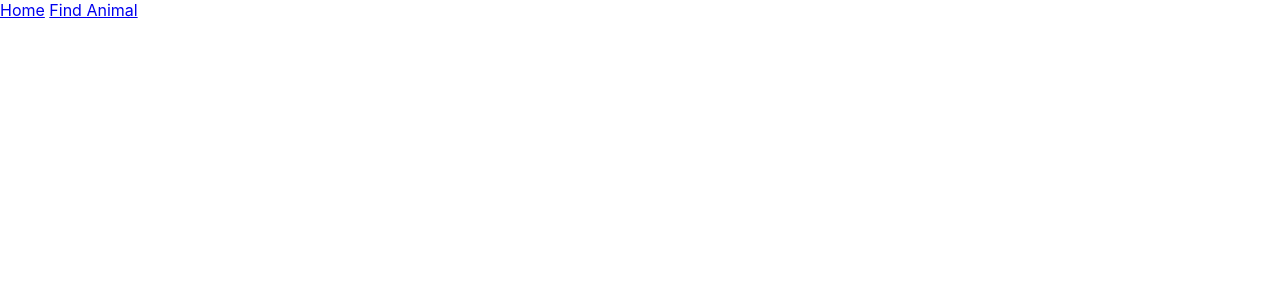
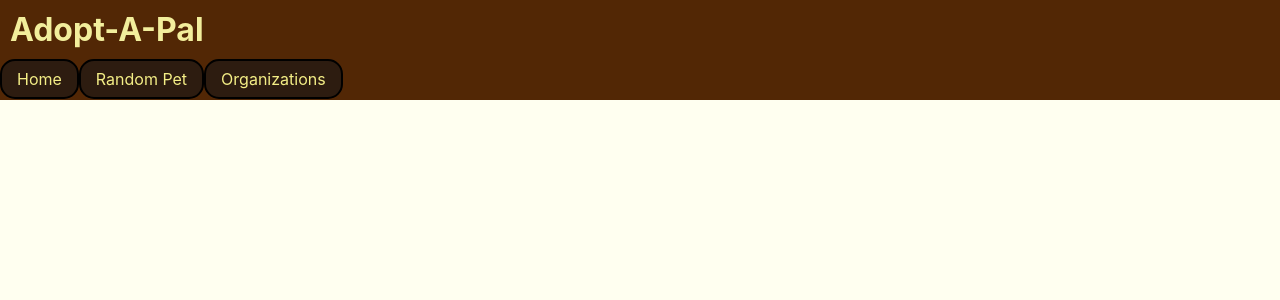
Before and after one commit to Bimbeet/Adopt-A-Pet, a React (Create React App) app: page /orgfinder in a window 1280 px wide. Shown: the top 300 px of the page. Built offline with nearby package versions, Linux system fonts and the light colour scheme; no server answers.

Commit message:
Organization Build

```diff
--- a/src/App.css
+++ b/src/App.css
@@ -1,3 +1,63 @@
+* {
+  background-color: ivory;
+}
 .App {
   text-align: center;
 }
+header {
+  width: 100%;
+  height: 100px;
+  display: flex;
+  flex-direction: column;
+  /* align-content: space-around; */
+  background-color: rgb(82, 39, 5);
+  color: rgb(242, 238, 156);
+}
+header h1 {
+  margin: 10px;
+  background-color: rgb(82, 39, 5);
+}
+nav {
+  width: 100%;
+  height: 40px;
+  display: flex;
+  align-content: space-around;
+  background-color: rgb(82, 39, 5);
+}
+nav a {
+  text-decoration: none;
+  border: 2px solid black;
+  border-radius: 15px;
+  padding: 8px 15px;
+  background-color: rgb(45, 28, 16);
+  color: rgb(244, 238, 134);
+  text-align: center;
+}
+.pet {
+  display: flex;
+  flex-direction: column;
+  align-items: center;
+}
+h2 {
+  margin: 15px;
+}
+img {
+  border: 1px solid black;
+  padding: 3px;
+  background-color: gray;
+  width: 30%;
+}
+.info {
+  border: 1px solid black;
+  width: 25%;
+  margin: 10px;
+}
+.info h3 {
+  margin: 10px;
+}
+button {
+  background-color: black;
+  color: rgb(244, 238, 134);
+  padding: 10px;
+  font-size: 100%;
+}
--- a/src/App.js
+++ b/src/App.js
@@ -5,25 +5,50 @@ import {
   Route,
   Link
 } from 'react-router-dom';
-import RandomAnimal from './RandomAnimal'
+import axios from 'axios';
+import RandomAnimal from './RandomAnimal';
+import OrgFinder from './OrgFinder'
 
-function App() {
+class App extends React.Component {
+  constructor(){
+    super()
+    this.state = {
+      token: ''
+    }
+  }
+  componentDidMount() {
+    this.authentication()
+  }
+  authentication() {
+    axios({
+      method: 'post',
+      url: 'https://api.petfinder.com/v2/oauth2/token',
+      data: "grant_type=client_credentials&client_id=lWSjPsZx1WhEQdoWOU9N2luD4gfXlBjySDbKD9qEK3cyjoJfAP&client_secret=TvYHcRREzNh60sZCpcpl2f0HsKgAJ59kUivd1KIt"
+    })
+      .then(response => {
+        this.setState({ token: response.data.access_token })
+      })
+  }
+  render() {
     return (
-    <Router>
+      <Router basename={window.location.pathname}>
         <header>
+          <h1>Adopt-A-Pal</h1>
           <div></div>
-        <div></div>
-      </header>
           <nav>
             <Link to="/">Home</Link>{' '}
-        <Link to="/randomanimal">Find Animal</Link>
+            <Link to="/randomanimal">Random Pet</Link>{' '}
+            <Link to="/orgfinder">Organizations</Link>
           </nav>
+        </header>
         <div className="App">
-        <Route exact path="/"/>
-        <Route path="/randomanimal" component={RandomAnimal} />
+          <Route exact path="/" />
+          <Route path="/randomanimal" render={(props) => <RandomAnimal {...props} token={this.state.token} />} />
+          <Route path="/orgfinder" render={(props) => <OrgFinder {...props} token={this.state.token} />} />
         </div>
       </Router>
-  );
+    )
+  }
 }
 
       export default App;
--- /dev/null
+++ b/src/OrgFinder.js
@@ -0,0 +1,58 @@
+import React from 'react';
+import axios from 'axios';
+
+class OrgFinder extends React.Component {
+    constructor() {
+        super()
+        this.state = {
+            called: false,
+            location: ''
+        }
+    }
+    callAxios() {
+        axios({
+            method: 'get',
+            url: 'https://api.petfinder.com/v2/organizations',
+            headers: {
+                'Authorization': `Bearer ${this.props.token}`
+            },
+            params: {
+                'location': this.state.location
+            }
+        })
+            .then(response => {
+                console.log(response.data.organizations)
+
+            })
+    }
+    submit(e) {
+        e.preventDefault()
+        this.setState({ called: true })
+    }
+    handleChange(e) {
+        this.setState({ location: e.target.value})
+    }
+    render() {
+        return (
+            <div>
+                {(!this.state.called) ?
+                    <div>
+                        <form onSubmit={this.submit}>
+                            <label>
+                                Location:
+                                <input type='text' value={this.state.location} onChange={this.handleChange}/>
+                            </label>
+                            <input type='submit' value='Submit'/>
+                        </form>
+                    </div>
+                    :
+                    <div>
+                        <h1>Hey</h1>
+                    </div>}
+            </div>
+        )
+    }
+}
+
+
+export default OrgFinder
--- a/src/RandomAnimal.js
+++ b/src/RandomAnimal.js
@@ -5,7 +5,6 @@ class RandomAnimal extends React.Component {
     constructor() {
         super()
         this.state = {
-            token: '',
             newAnimalArr: [],
             image: '',
             randomLog: 30,
@@ -14,42 +13,40 @@ class RandomAnimal extends React.Component {
         }
     }
       componentDidMount() {
-        this.authentication()
+        this.callAxios()
       }
-    authentication() {
-        axios({
-            method: 'post',
-            url: 'https://api.petfinder.com/v2/oauth2/token',
-            data: "grant_type=client_credentials&client_id=lWSjPsZx1WhEQdoWOU9N2luD4gfXlBjySDbKD9qEK3cyjoJfAP&client_secret=TvYHcRREzNh60sZCpcpl2f0HsKgAJ59kUivd1KIt"
-        })
-            .then(response => {
-                this.setState({ token: response.data.access_token })
-                if (this.state.token) { this.callAxios() }
-            })
-    }
+    // componentDidMount() {
+    //     this.authentication()
+    // }
+    // authentication() {
+    //     axios({
+    //         method: 'post',
+    //         url: 'https://api.petfinder.com/v2/oauth2/token',
+    //         data: "grant_type=client_credentials&client_id=lWSjPsZx1WhEQdoWOU9N2luD4gfXlBjySDbKD9qEK3cyjoJfAP&client_secret=TvYHcRREzNh60sZCpcpl2f0HsKgAJ59kUivd1KIt"
+    //     })
+    //         .then(response => {
+    //             this.setState({ token: response.data.access_token })
+    //             if (this.state.token) { this.callAxios() }
+    //         })
+    // }
     callAxios() {
         axios({
             method: 'get',
             url: 'https://api.petfinder.com/v2/animals',
             headers: {
-                'Authorization': `Bearer ${this.state.token}`
+                'Authorization': `Bearer ${this.props.token}`
             }
 
         })
             .then(response => {
-                // let animalArr = response.data.animals
-                // let midArr = animalArr.filter(animal => animal.status === "adoptable")
-                // return midArr
                 return response.data.animals.filter(animal => animal.status === "adoptable")
             })
             .then(midArr => {
-                console.log(midArr)
                 this.setState({
                     newAnimalArr: midArr
                 })
             })
             .then(res => {
-                console.log(this.state)
                 this.allOutput()
             })
     }
@@ -58,7 +55,6 @@ class RandomAnimal extends React.Component {
         if (this.state.newAnimalArr.length !== 0) {
             let randomGen = Math.floor(Math.random() * this.state.newAnimalArr.length)
             this.setState({ randomLog: randomGen }, () => {
-                console.log(this.state.randomLog)
                 if ((this.state.randomLog !== 30) && (!this.state.gotAnimal)) {
                     let copiedArr = this.state.newAnimalArr.slice()
                     copiedArr.splice(this.state.randomLog, 1)
@@ -71,20 +67,9 @@ class RandomAnimal extends React.Component {
 
                 }
             })
-            console.log(this.state.randomAnimal)
-
         }
-
-        console.log(this.state.randomAnimal.photos)
         if (this.state.randomAnimal.photos[0]) {
-            console.log(this.state.randomAnimal.photos[0])
-            console.log(this.state.randomAnimal.photos[0].medium)
-            // const images = this.state.randomAnimal.photos.map((photo) => {
-            //     return photo.medium
-            // })
             this.setState({ image: this.state.randomAnimal.photos[0].medium })
-
-            // Add functionality to change images
         } else {
             this.setState({ image: '' })
         }
@@ -100,19 +85,20 @@ class RandomAnimal extends React.Component {
         return (
             <div>
                 {((this.state.newAnimalArr.length !== 0) && (this.state.randomAnimal)) ?
-                    <div>
+                    <div className='pet'>
                         <h1>{animal.name}</h1>
                         <h2>{animal.gender} {animal.species}</h2>
                         <h2>{animal.colors.primary} {animal.age} {animal.breeds.primary}</h2>
-                        {/* <img src={this.state.image} alt='No Picture Available' /> */}
                         <img src={animal.photos.length !== 0 ? animal.photos[0].medium : ''} alt='No Picture Available' />
-                        <h3>{animal.contact.address.city} {animal.contact.address.state}</h3>
+                        <h2>{animal.contact.address.city}, {animal.contact.address.state}</h2>
                         <a href={animal.url}>Interested? Learn more here!</a>
+                        <div className='info'>
                             <h3>House Trained: {(animal.attributes.house_trained) ? 'Yes' : 'No'}</h3>
                             <h3>Needs shots: {(animal.attributes.shots_current) ? 'No' : 'Yes'}</h3>
                             <h3>Spayed/Neutered: {(animal.attributes.spayed_neutered) ? 'Yes' : 'No'}</h3>
                             <h3>Special Needs: {(animal.attributes.special_needs) ? 'Yes' : 'No'}</h3>
                             {(animal.attributes.declawed !== null) ? <h3>Declawed: {(animal.attributes.declawed) ? 'Yes' : 'No'}</h3> : ''}
+                        </div>
                         <button onClick={this.newAnimal}>New Animal</button>
                     </div>
                     :
```
Lines whose indentation alone changed are shown as unchanged.
